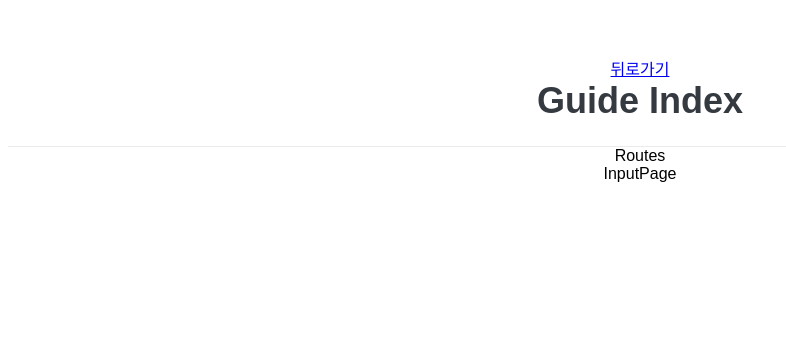
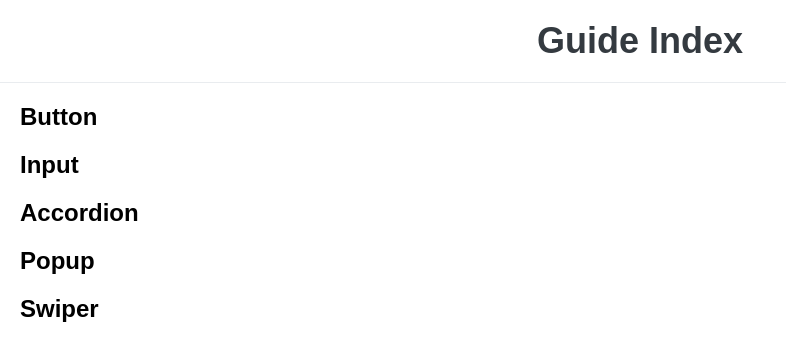
Before and after one commit to Lim-Suhyeon/ReactTest, a React (Create React App) app: page /InputGuide in a window 1280 px wide. Shown: the top 360 px of the page, without its empty margins (0-786 px from the left). Built offline with nearby package versions, Linux system fonts and the light colour scheme.

Commit message:
Update 8 files

```diff
--- a/src/App.js
+++ b/src/App.js
@@ -1,7 +1,11 @@
 import "./styles.css";
 import { createGlobalStyle } from "styled-components";
 import TopHeader from "./layout/TopHeader";
-import TestPage from "./guide/TestPage";
+import ButtonGuide from "./guide/ButtonGuide";
+import InputGuide from "./guide/InputGuide";
+import AccordionGuide from "./guide/AccordionGuide";
+import PopupGuide from "./guide/PopupGuide";
+import SwiperGuide from "./guide/SwiperGuide";
 
 const GlobalStyle = createGlobalStyle`
   body {
@@ -13,8 +17,13 @@ export default function App() {
   return (
     <div className="App">
       {/* <GlobalStyle /> */}
+      {/* <TestPage /> */}
       <TopHeader title="Guide Index" />
-      <TestPage />
+      <ButtonGuide />
+      <InputGuide />
+      <AccordionGuide />
+      <PopupGuide />
+      <SwiperGuide />
     </div>
   );
 }
--- /dev/null
+++ b/src/guide/AccordionGuide.js
@@ -0,0 +1,11 @@
+import React from "react";
+
+function AccordionGuide(props) {
+  return (
+    <div className="guide_cont">
+      <h2 className="guide_h2">Accordion</h2>
+    </div>
+  );
+}
+
+export default AccordionGuide;
--- a/src/guide/ButtonGuide.js
+++ b/src/guide/ButtonGuide.js
@@ -1,7 +1,11 @@
 import React from "react";
 
 function ButtonGuide(props) {
-  return <div>ButtonGuide</div>;
+  return (
+    <div className="guide_cont">
+      <h2 className="guide_h2">Button</h2>
+    </div>
+  );
 }
 
 export default ButtonGuide;
--- a/src/guide/InputGuide.js
+++ b/src/guide/InputGuide.js
@@ -1,7 +1,11 @@
 import React from "react";
 
 function InputGuide(props) {
-  return <div>InputPage</div>;
+  return (
+    <div className="guide_cont">
+      <h2 className="guide_h2">Input</h2>
+    </div>
+  );
 }
 
 export default InputGuide;
--- a/src/guide/PopupGuide.js
+++ b/src/guide/PopupGuide.js
@@ -1,7 +1,10 @@
 import React from "react";
 
 function PopupGuide(props) {
-  return <div>PopupGuide</div>;
+  return (
+    <div className="guide_cont">
+      <h2 className="guide_h2">Popup</h2>
+    </div>
+  );
 }
-
 export default PopupGuide;
--- /dev/null
+++ b/src/guide/SwiperGuide.js
@@ -0,0 +1,10 @@
+import React from "react";
+
+function SwiperGuide(props) {
+  return (
+    <div className="guide_cont">
+      <h2 className="guide_h2">Swiper</h2>
+    </div>
+  );
+}
+export default SwiperGuide;
--- a/src/layout/TopHeader.js
+++ b/src/layout/TopHeader.js
@@ -2,10 +2,7 @@ import React from "react";
 import styled from "styled-components";
 
 const HeadBlock = styled.div`
-  padding-top: 48px;
-  padding-left: 32px;
-  padding-right: 32px;
-  padding-bottom: 24px;
+  padding: 20px;
   border-bottom: 1px solid #e9ecef;
   h1 {
     margin: 0;
@@ -17,9 +14,9 @@ const HeadBlock = styled.div`
 function TopHeader(props) {
   return (
     <HeadBlock>
-      <a href="#none" class="btn_back">
+      {/*<a href="#none" class="btn_back">
         뒤로가기
-      </a>
+  </a>*/}
       <h1>{props.title}</h1>
     </HeadBlock>
   );
--- a/src/styles.css
+++ b/src/styles.css
@@ -1,4 +1,14 @@
+body {
+  margin: 0;
+}
 .App {
   font-family: sans-serif;
   text-align: center;
 }
+.guide_cont {
+  margin: 20px;
+}
+.guide_h2 {
+  margin: 20px 0;
+  text-align: left;
+}
```
